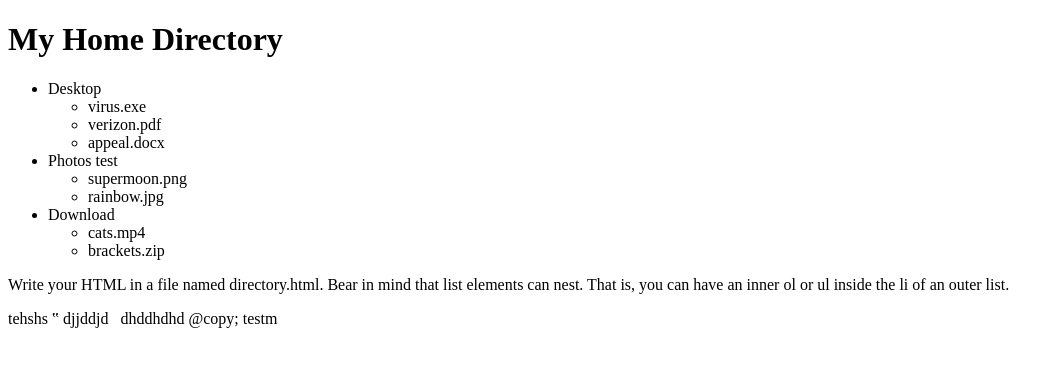
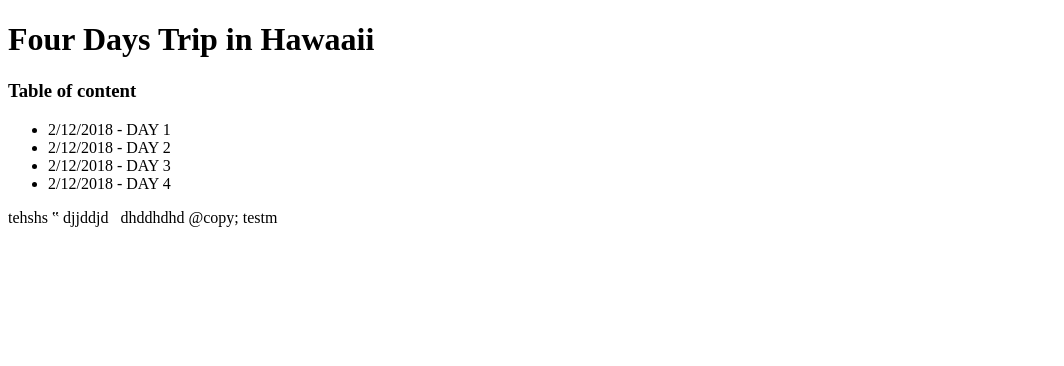
Before and after one commit to nelukc/myDirectory, a plain HTML site: page index.html in a window 1280 px wide. Shown: the whole page, without its empty margins (0-1064 px from the left). Drawn offline with Linux system fonts and the light colour scheme.

Commit message:
Content changed

```diff
--- a/index.html
+++ b/index.html
@@ -3,37 +3,21 @@
 <head>
     <meta charset="UTF-8">
     <meta name="viewport" content="width=device-width, initial-scale=1.0">
-    <title>My Home Directory</title>
+    <title>Four Days Trip in Hawaaii</title>
 </head>
 <body>
     <header>
-        <h1>My Home Directory</h1>
+        <h1>Four Days Trip in Hawaaii</h1>
+        <h3>Table of content</h3>
     </header>
     <nav>
         <ul>
-            <li>Desktop</li>
-            <ul>
-              <li>virus.exe</li>
-              <li>verizon.pdf</li>
-              <li>appeal.docx</li>
-            </ul>
-
-            <li>Photos test</li>
-            <ul>
-                <li>supermoon.png</li>
-                <li>rainbow.jpg</li>
-              </ul>
-            <li>Download</li>
-            <ul>
-                <li>cats.mp4</li>
-                <li>brackets.zip</li>
-              </ul>
+            <li>2/12/2018 - DAY 1</li>
+            <li>2/12/2018 - DAY 2</li>
+            <li>2/12/2018 - DAY 3</li>
+            <li>2/12/2018 - DAY 4</li>
         </ul>
     </nav>
-
-    <section>
-        <p>Write your HTML in a file named directory.html. Bear in mind that list elements can nest. That is, you can have an inner ol or ul inside the li of an outer list.</p>
-    </section>
 
 </body>
 <footer>
```
